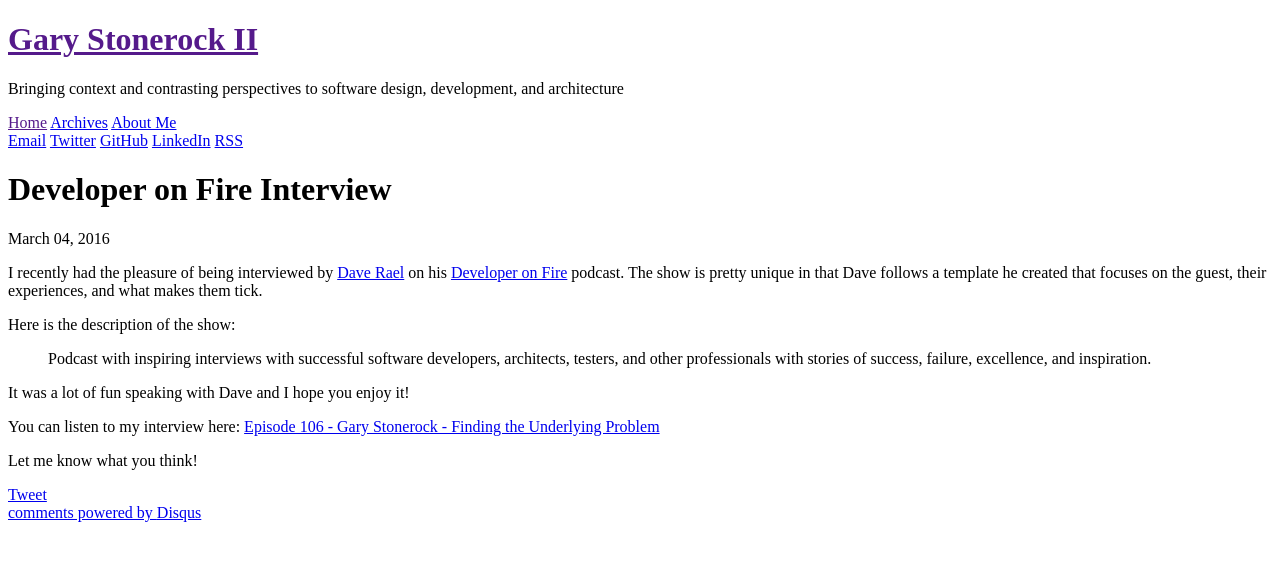
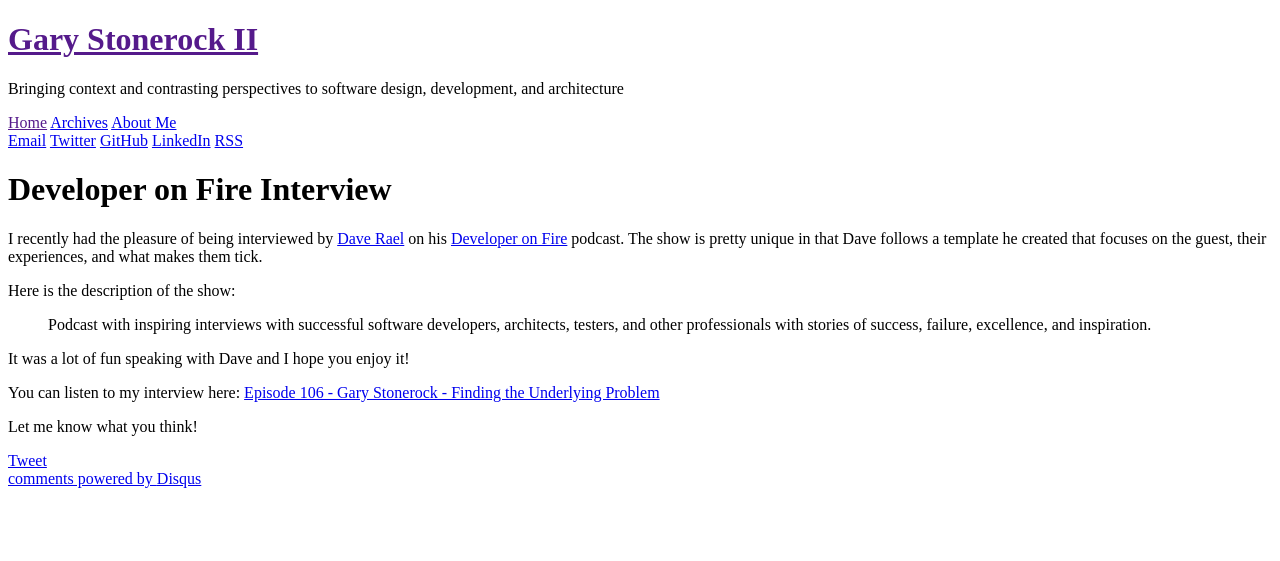
Before and after one commit to GaryStonerock/garystonerock.github.io, a Jekyll site: the page built from _posts/2016/2016-03-04-developer-on-fire-interview.md, in a window 1280 px wide. Shown: the top 561 px of the page. Built offline with Jekyll 4.4.1, drawn with Linux system fonts in a browser that asks for light colours; comment, search, counter and statistics services are not loaded.

Commit message:
Removing date from post template

```diff
--- a/_layouts/post.html
+++ b/_layouts/post.html
@@ -4,7 +4,6 @@ layout: default
 
 <div class="post">
   <h1 class="post-title">{{ page.title }}</h1>
-  <span class="post-date">{{ page.date | date: '%B %d, %Y' }}</span>
   {{ content }}
   <div>
     <a href="https://twitter.com/share" class="twitter-share-button" data-via="{{ site.twitter_user }}">Tweet</a>
```
